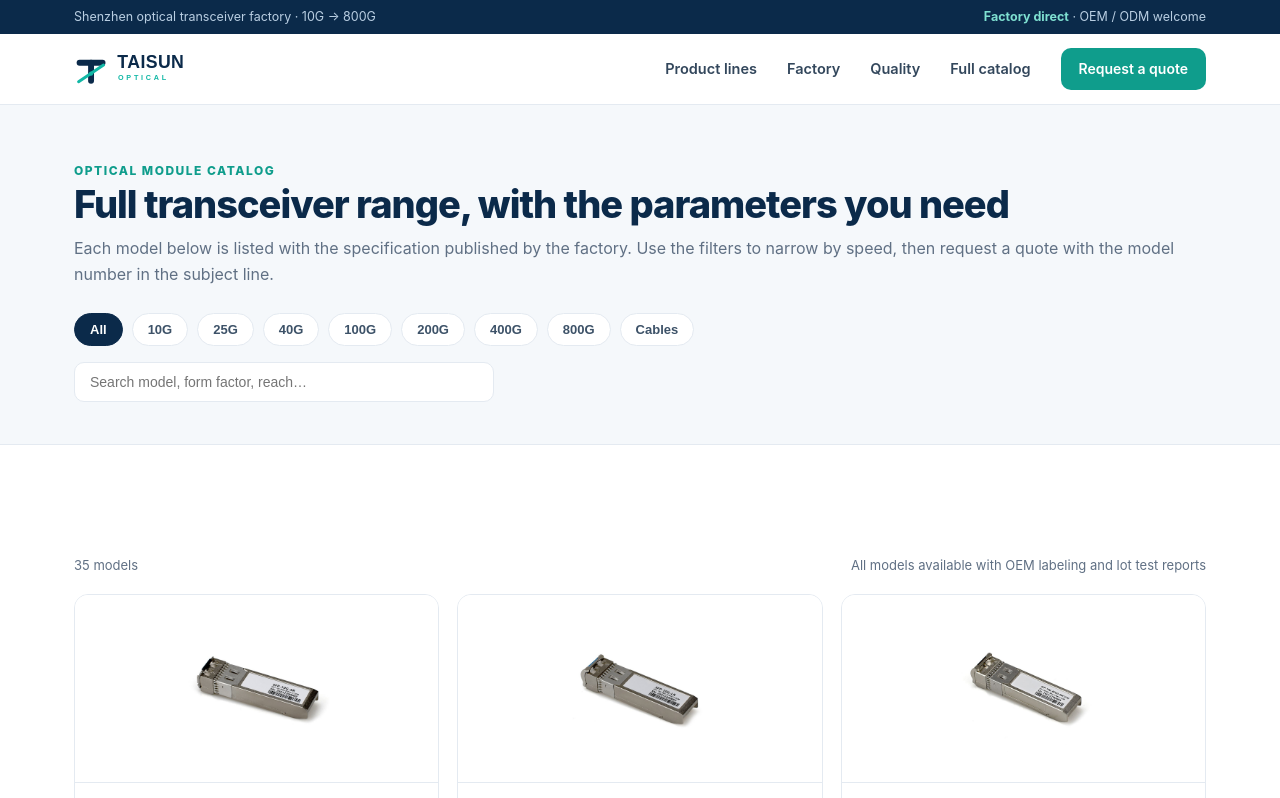
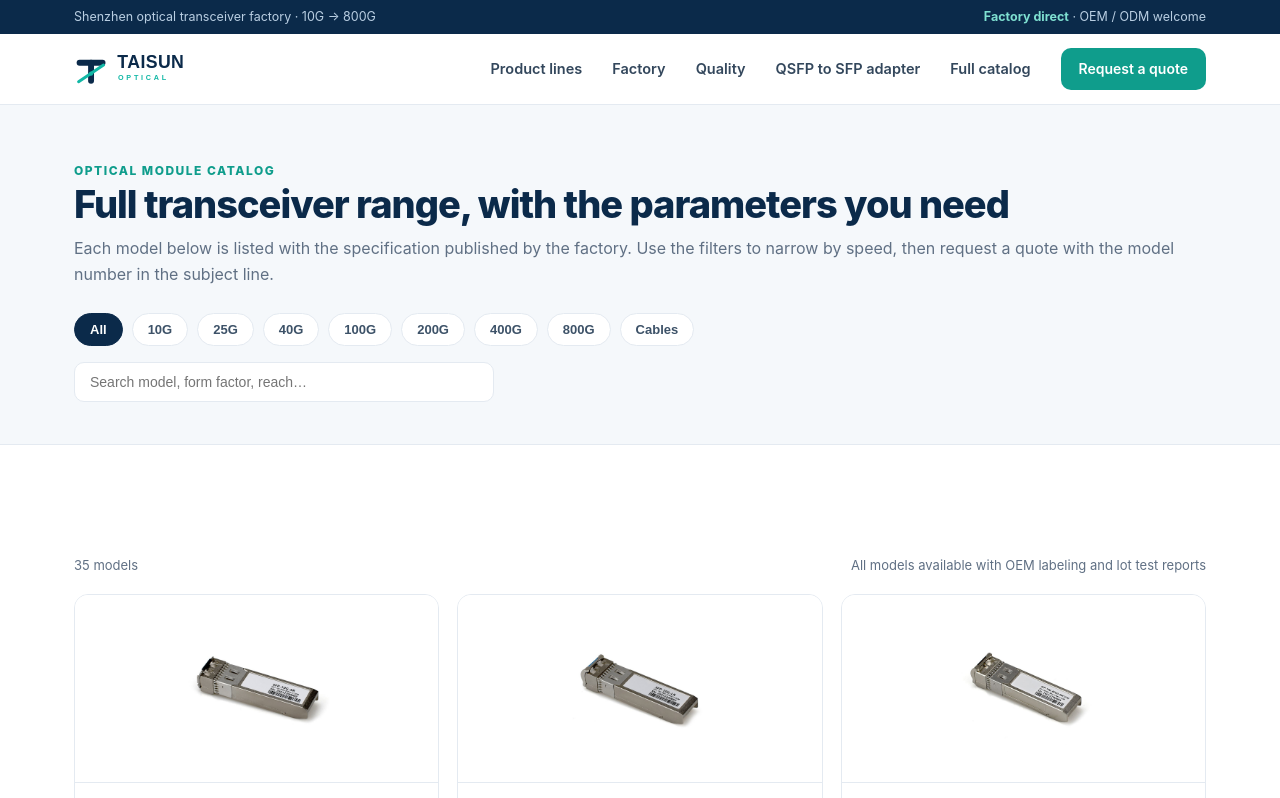
Before and after one commit to springftthnetwork-wq/springftthnetwork-wq.github.io, a plain HTML site: page products.html in a window 1280 px wide. Shown: the top 798 px of the page. Drawn offline with Linux system fonts and the light colour scheme.

Commit message:
Add QTSA landing page + nav links

```diff
--- a/products.html
+++ b/products.html
@@ -16,6 +16,7 @@
     <a href="index.html#families">Product lines</a>
     <a href="index.html#capability">Factory</a>
     <a href="index.html#quality">Quality</a>
+    <a href="qtsa-adapter.html">QSFP to SFP adapter</a>
     <a href="products.html">Full catalog</a>
     <a href="mailto:sales@taisunop.com?subject=Optical%20module%20quotation%20request" class="btn teal">Request a quote</a>
   </nav>
@@ -38,7 +39,7 @@
 
 <footer><div class="wrap">
   <div><img src="assets/logo/logo-light.svg" alt="Taisun Optical"><p>Shenzhen Taisun Optical Technology Co., Ltd.<br>Optical transceiver factory · SFP to OSFP, 10G to 800G.</p></div>
-  <div><h5>Products</h5><a href="products.html">Full catalog</a><a href="index.html#families">10G / 25G modules</a><a href="index.html#families">100G / 200G modules</a><a href="index.html#families">400G / 800G modules</a><a href="index.html#families">DAC &amp; AOC cables</a></div>
+  <div><h5>Products</h5><a href="products.html">Full catalog</a><a href="index.html#families">10G / 25G modules</a><a href="index.html#families">100G / 200G modules</a><a href="index.html#families">400G / 800G modules</a><a href="index.html#families">DAC &amp; AOC cables</a><a href="qtsa-adapter.html">QSFP to SFP adapter</a></div>
   <div><h5>Contact</h5><a href="mailto:sales@taisunop.com">sales@taisunop.com</a><a href="mailto:sales@taisunop.com?subject=Optical%20module%20quotation%20request">Request a quote</a><span>Shenzhen, China</span></div>
   <div class="bottom" style="grid-column:1/-1">© 2026 Taisun Optical. All specifications subject to the agreed datasheet for each order.</div>
 </div></footer>
```
